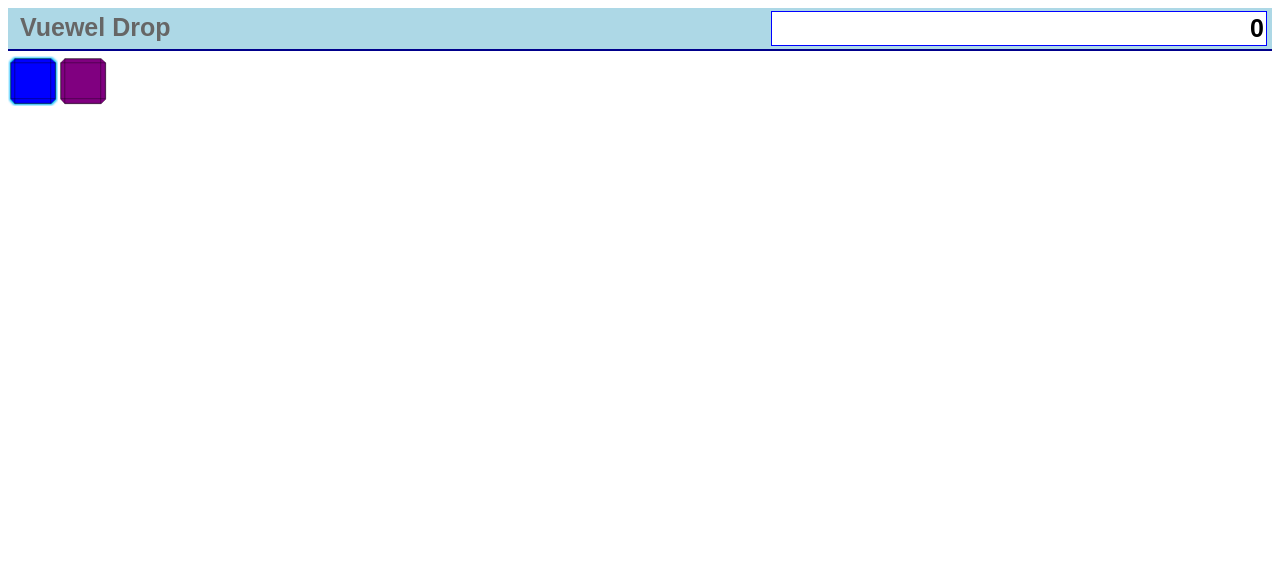
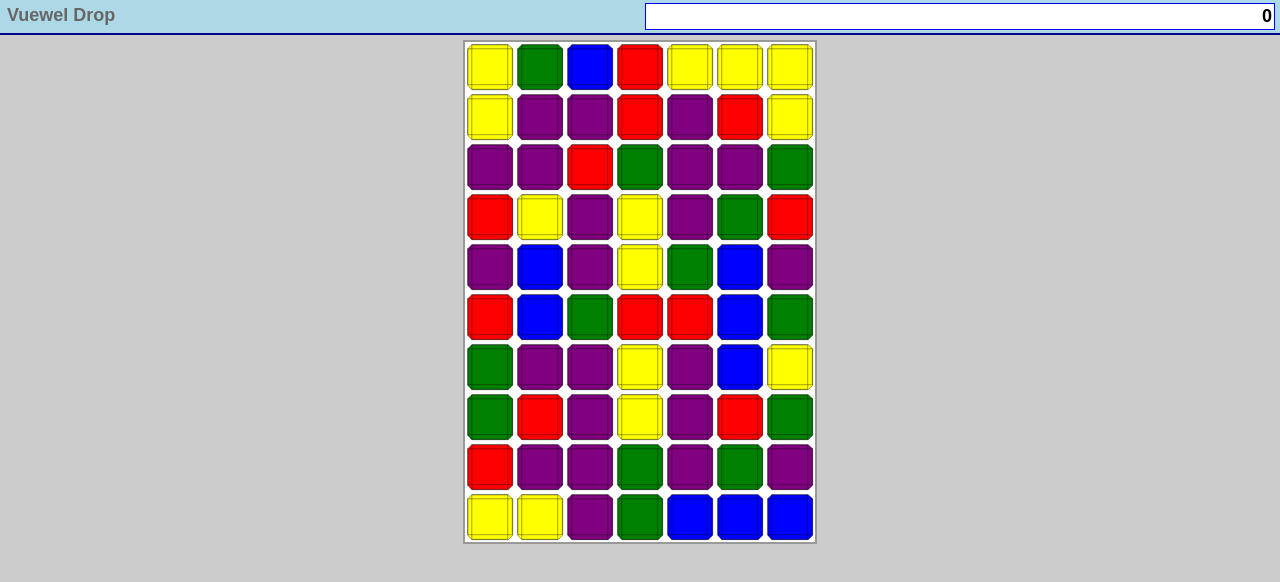
Before and after one commit to abeperl/vuewel-plop, a Vue app: page / in a window 1280 px wide. Shown: the top 582 px of the page. Built offline with nearby package versions, Linux system fonts and the light colour scheme; a web font is replaced by a local one.

Commit message:
Creating a Crystal grid

```diff
--- a/package.json
+++ b/package.json
@@ -30,7 +30,9 @@
       "plugin:vue/essential",
       "@vue/airbnb"
     ],
-    "rules": {},
+    "rules": {
+      "no-param-reassign": 0
+    },
     "parserOptions": {
       "parser": "babel-eslint"
     }
--- a/src/App.vue
+++ b/src/App.vue
@@ -1,14 +1,7 @@
 <template>
   <div>
     <score-bar />
-    <crystal
-      :size="50"
-      :selected="true"
-    />
-    <crystal
-      :size="50"
-      color="purple"
-    />
+    <play-area />
   </div>
 </template>
 
--- /dev/null
+++ b/src/components/PlayArea.vue
@@ -0,0 +1,78 @@
+<template>
+  <div
+    class="play-area"
+    :style="{ width: `${columns * 50}px`, height: `${rows * 50}px` }"
+  >
+      <transition-group
+        name="fade"
+      >
+        <crystal
+          v-for="crystal in crystals"
+          :key="crystal.id"
+          :width="50"
+          :color="crystal.color"
+          :style="{
+            position: 'absolute',
+            top: `${crystal.row * 50}px`,
+            left: `${crystal.column * 50}px`
+          }"
+          @touchend.native="crystalHit(crystal.id)"
+          class="crystal"
+        />
+      </transition-group>
+  </div>
+</template>
+
+<script>
+export default {
+  computed: {
+    rows: {
+      get() {
+        return this.$store.state.rows;
+      },
+      set() {
+      },
+    },
+    columns: {
+      get() {
+        return this.$store.state.columns;
+      },
+      set() {
+      },
+    },
+    crystals: {
+      get() {
+        return this.$store.state.crystals;
+      },
+      set() {
+      },
+    },
+  },
+  methods: {
+    crystalHit(id) {
+      this.$store.commit('removeCrystal', id);
+    },
+  },
+};
+</script>
+
+<style scoped>
+.play-area {
+  border: 2px solid #999;
+  margin: auto;
+  position: relative;
+  background: white;
+}
+
+.crystal {
+  transition: top 0.5s, left 0s;
+}
+
+.fade-enter-active, .fade-leave-active {
+  transition: opacity .5s, top 0s;
+}
+
+.fade-enter, .fade-leave-to {
+  opacity: 0;
+}
+</style>
--- a/src/components/ScoreBar.vue
+++ b/src/components/ScoreBar.vue
@@ -33,18 +33,19 @@
 <style scoped>
 .header {
   font-family: 'Nova Mono', sans-serif;
-  font-size: 25px;
+  font-size: 18px;
   font-weight: bold;
   background: lightblue;
   border-bottom: 2px solid darkblue;
   margin-bottom: 5px;
   display: grid;
-  grid-template-columns: 3fr 2fr;
+  grid-template-columns: 1fr 1fr;
+  width: 100%;
 }
 
 .title {
   color:#666;
-  margin: 3px 10px;
+  margin: 3px 5px;
   padding: 2px;
 }
 
--- /dev/null
+++ b/src/main.css
@@ -0,0 +1,7 @@
+body {
+  padding: 0px;
+  margin: 0px;
+  height: 100vh;
+  width: 100%;
+  background: #ccc;
+}
--- a/src/main.js
+++ b/src/main.js
@@ -3,11 +3,14 @@
 import store from './store';
 import Crystal from '@/components/Crystal.vue';
 import ScoreBar from '@/components/ScoreBar.vue';
+import PlayArea from '@/components/PlayArea.vue';
+import '@/main.css';
 
 Vue.config.productionTip = false;
 
 Vue.component('crystal', Crystal);
 Vue.component('score-bar', ScoreBar);
+Vue.component('play-area', PlayArea);
 
 new Vue({
   store,
--- a/src/store.js
+++ b/src/store.js
@@ -3,14 +3,79 @@
 
 Vue.use(Vuex);
 
-export default new Vuex.Store({
+const store = new Vuex.Store({
   state: {
     score: 0,
+    crystals: [],
+    rows: 10,
+    columns: 7,
+    colors: [
+      'red',
+      'green',
+      'blue',
+      'purple',
+      'yellow',
+    ],
+    nextId: 0,
   },
   mutations: {
+    setup(state) {
+      const crystals = [];
+      for (let row = 0; row < state.rows; row += 1) {
+        for (let column = 0; column < state.columns; column += 1) {
+          crystals.push({
+            id: state.nextId,
+            row,
+            column,
+            color: state.colors[Math.floor(Math.random() * state.colors.length)],
+            selected: false,
+          });
+          state.nextId += 1;
+        }
+      }
+      state.crystals = crystals;
+    },
+    removeCrystal(state, id) {
+      const crystalsAfterRemove = state.crystals.filter(c => c.id !== id);
 
+      const newCrystals = [];
+      for (let column = 0; column < state.columns; column += 1) {
+        // Get the list of all the crystals in this column
+        const crystals = crystalsAfterRemove.filter(c => c.column === column);
+
+        let row = 0;
+
+        // Fill in new crystals from the top
+        const fillAmount = state.rows - crystals.length;
+        for (let fillRow = 0; fillRow < fillAmount; fillRow += 1) {
+          newCrystals.push({
+            id: state.nextId,
+            row: fillRow,
+            column,
+            color: state.colors[Math.floor(Math.random() * state.colors.length)],
+            selected: false,
+          });
+          state.nextId += 1;
+        }
+
+        // Add in the existing crystals but make sure the rows are ok
+        row = fillAmount;
+        crystals.forEach((crystal) => {
+          newCrystals.push({
+            ...crystal,
+            row,
+          });
+          row += 1;
+        });
+      }
+
+      state.crystals = newCrystals;
+    },
   },
   actions: {
-
   },
 });
+
+store.commit('setup');
+
+export default store;
```
